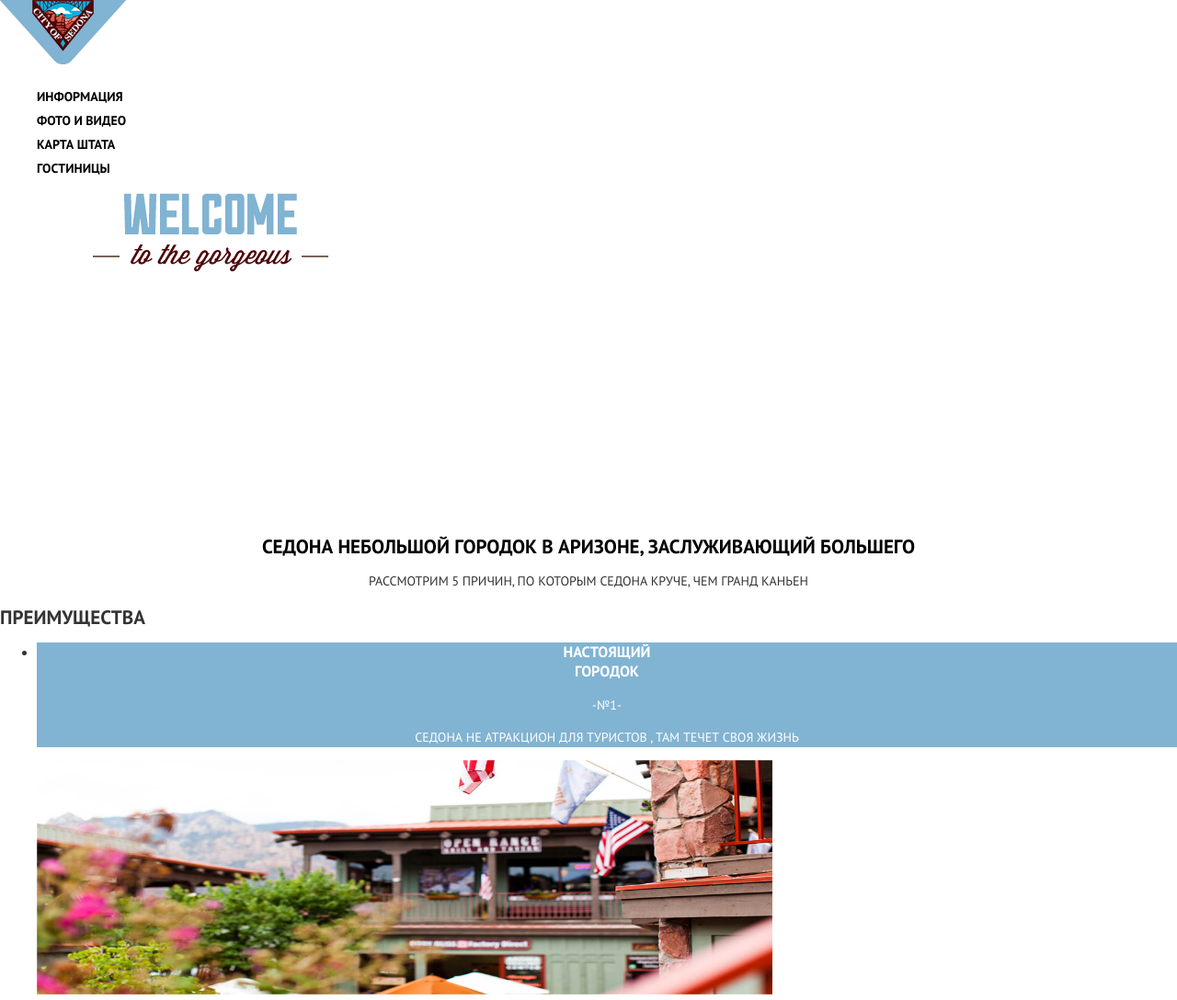
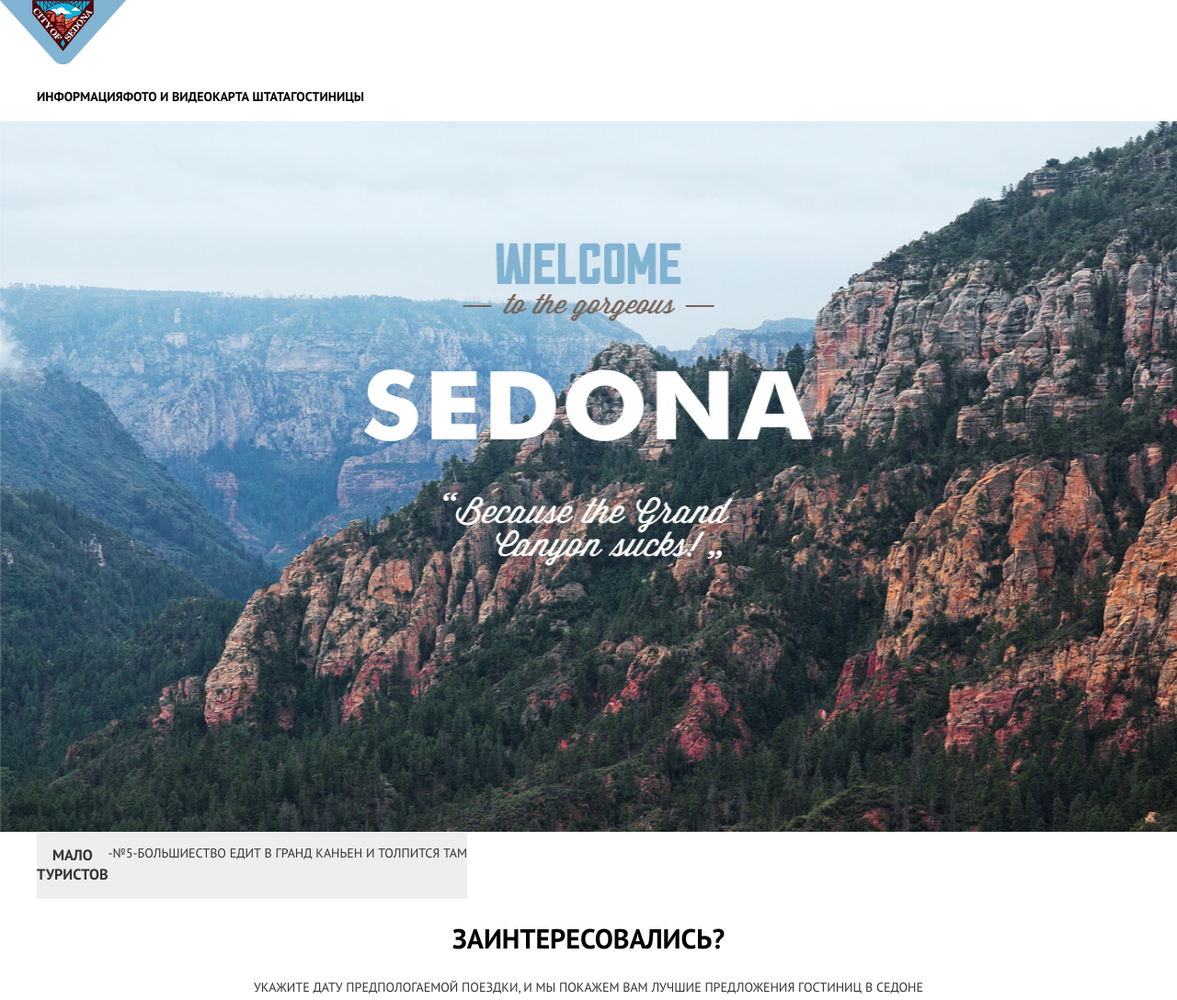
Before and after one commit to Ket4er/570735-sedona, a plain HTML site: page index.html in a window 1280 px wide. Shown: the top 1088 px of the page at 92% size. Drawn offline with Linux system fonts and the light colour scheme.

Commit message:
ничего не получается ((

```diff
--- a/css/style.css
+++ b/css/style.css
@@ -12,6 +12,7 @@ body {
 background-color: #ffffff;
 }
 
+
 a {
   text-decoration: none;
 }
@@ -22,6 +23,18 @@ a {
   color: #000000;
 
   background-color: #ffffff;
+
+  min-height: 57px;
+  width: 100%;
+}
+.site-navigation {
+ display: flex;
+ flex-wrap: wrap;
+}
+
+.menu-logo {
+  width: 138px;
+  height: 70px;
 }
 
 .site-navigation {
@@ -44,6 +57,7 @@ a {
   color: #b7b7b7;
 }
 
+
 .intro-title {
   text-align: center;
   font-size: 21px;
@@ -56,27 +70,56 @@ a {
   text-align: center;
 }
 
-.adventage-blue {
+.index-logo {
+  position: absolute;
+  width: 100%;
+}
+.advantage-list {
+  display: flex;
+  flex-wrap: wrap;
+}
+
+.advantage-item {
+  display: flex;
+  flex-wrap: wrap;
+}
+
+.advantage-image {
+  width: 800px;
+  height: 255px;
+
+}
+.recomendation-list {
+  display:flex;
+}
+
+.recomendation-item {
+  display: flex;
+}
+.advantage-blue {
   color: #ffffff;
   text-align: center;
 
   background-color: #81b3d2;
 }
 
+
 .recomendation-item h3 {
   font-size: 21px;
   line-height: 21px;
   font-weight: bold;
   text-align: center;
+
 }
 
 .recomendation-item p {
   text-align: center;
 }
 
-.adventage .gray {
+.advantage .gray {
   background-color: #eeeeee;
   text-align: center;
+  display: flex;
 }
 
 .choose-hotel h2 {
--- a/index.html
+++ b/index.html
@@ -14,7 +14,7 @@
         <header class="main-header">
       <nav class="main-navigation">
         <a class="main-header-logo">
-          <img src="img/menu-logo.png" width="138" height="70" alt="Логотип города Седона">
+          <img class="menu-logo" src="img/menu-logo.png" width="138" height="70" alt="Мини логотип">
         </a>
         <ul class="site-navigation">
           <li><a class="menu-active" href="#">Информация</a></li>
@@ -26,24 +26,24 @@
     </header>
 
     <main class="container">
-      <img src="img/logo.png" width="458" height="352" alt="Логотип">
+      <img class="index-logo" src="img/index-logo.jpg" width="1200" height="773" alt="Логотип">
       <h1 class="intro-title">Седона небольшой городок в Аризоне, заслуживающий большего</h1>
       <p class="intro">Рассмотрим 5 причин, по которым Седона круче, чем Гранд Каньен</p>
 
-      <section class="adventage">
+      <section class="advantage">
         <h2 class="visual-hidden">Преимущества</h2>
-      <ul class="adventage-list">
+      <ul class="advantage-list">
         <li class="advantage-item">
-          <div class="adventage-blue">
+          <div class="advantage-blue">
             <h3>настоящий<br>городок</h3>
             <p>-№1-</p>
             <p>Седона не атракцион для туристов , там течет своя жизнь</p>
           </div>
-          <div class="adventage-image">
+          <div class="advantage-image">
             <img src="img/city.jpg" width="800" height="255" alt="Настоящий городок">
           </div>
 
-          <ul class="recomendacion-list">
+          <ul class="recomendation-list">
             <li class="recomendation-item">
               <h3>Жилье</h3>
               <p>Рекомендуем пожить в настоящем мотеле, все как в кино</p>
@@ -59,17 +59,17 @@
           </ul>
         </li>
           <li class="advantage-item">
-          <div class="adventage-blue">
+          <div class="advantage-blue">
             <h3>Там есть<br>мость дьявола</h3>
             <p>-№2-</p>
             <p>Да, по нему можно пройти! Если конечно вы осмелитесь</p>
           </div>
-          <div class="adventage-image">
+          <div class="advantage-image">
             <img src="img/bridge.jpg" width="800" height="255" alt="Мост дьявола">
           </div>
         </li>
         <li class="advantage-item">
-          <div class="adventage gray">
+          <div class="advantage gray">
           <h3>Небольшая<br>площадь</h3>
           <p>-№3-</p>
           <p>Все достопримечательности находятся очень близко</p>
```
Also changed, not shown: img/index-logo.jpg (added), img/logo.png (deleted), img/lower mask.png (deleted).
